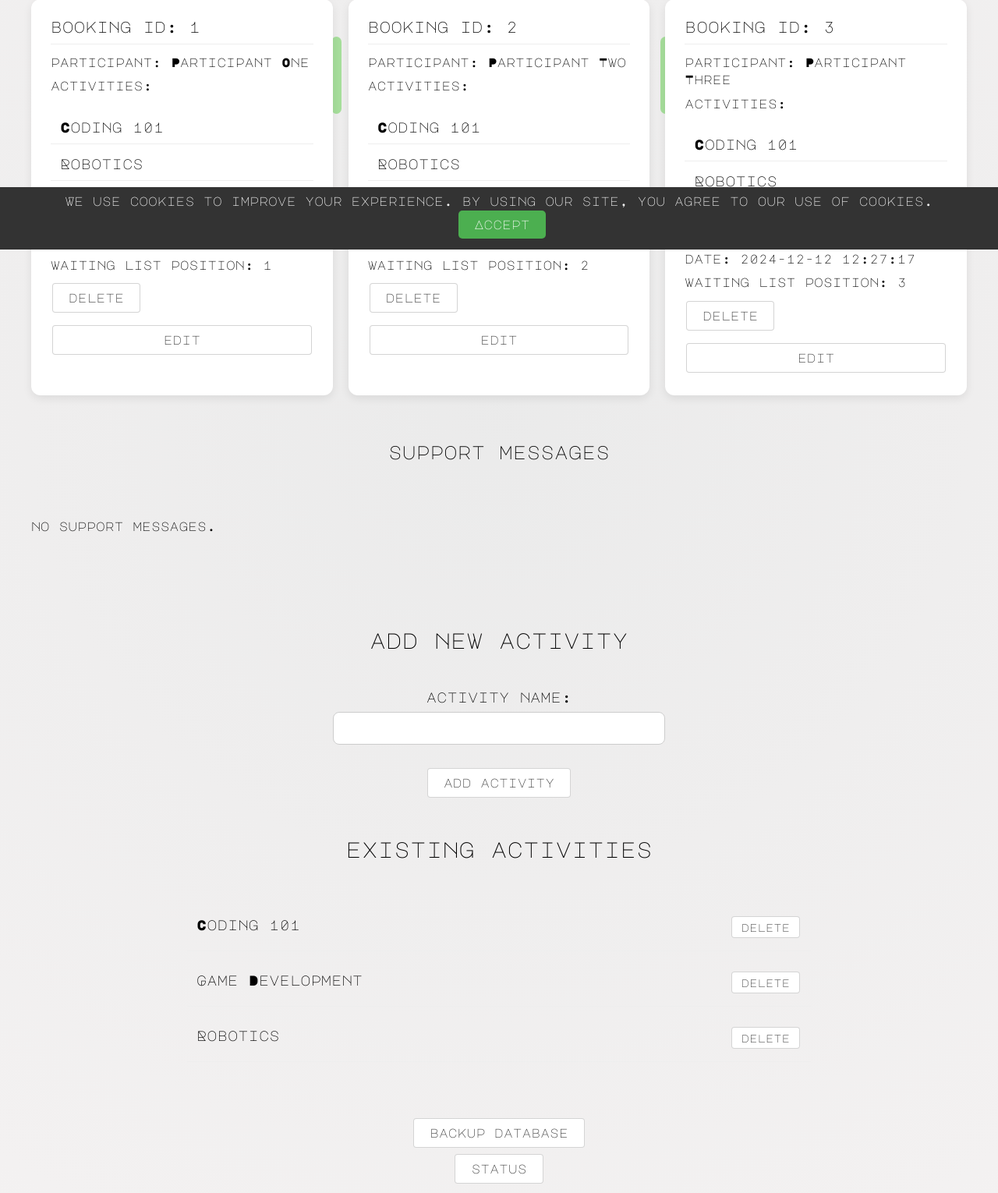
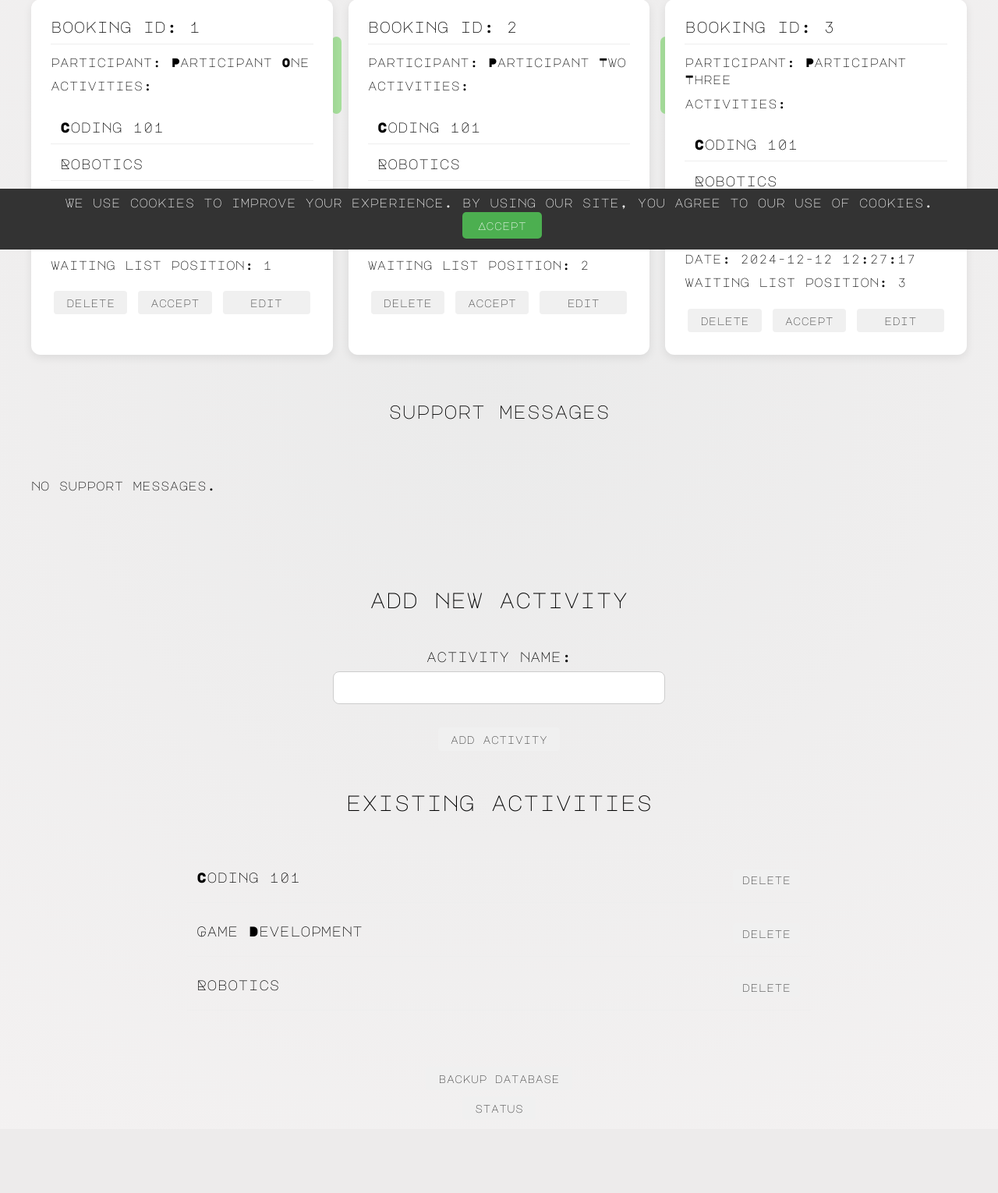
Before and after one commit to 23knightst813/Coder-Dojo, a Flask app: page /admin in a window 1280 px wide. Shown: the part 480-2010 px from the top of the page at 78% size. After the commit the page ends 1908 px from the top, so only its background shows below. Run offline with Flask 2, Linux system fonts and the light colour scheme; the visitor is signed in with stand-in values (Sample User, id 1); data comes from the database, SQL or seed files in the repository; data that the repository does not hold is empty; some web fonts are replaced.

Commit message:
Add force accept booking functionality and enhance admin interface

```diff
--- a/flaskr/app.py
+++ b/flaskr/app.py
@@ -502,6 +502,32 @@ def edit_session(booking_id):
     conn.close()
     return render_template('edit_session.html', session_data=session_data, participants=participants, activities=activities)
 
+@app.route("/admin/force_accept/<int:booking_id>", methods=["POST"])
+def force_accept_booking(booking_id):
+    if not session.get('is_admin'):
+        flash('Admin access required', 'error')
+        return redirect(url_for('home'))
+
+    conn = get_db_connection()
+    cursor = conn.cursor()
+    try:
+        # Update the booking's overflow_count to 0
+        cursor.execute('''
+            UPDATE bookings
+            SET overflow_count = 0
+            WHERE booking_id = ?
+        ''', (booking_id,))
+        conn.commit()
+        flash('Participant has been force accepted', 'success')
+    except Exception as e:
+        flash('Error processing request', 'error')
+        logging.error(f"Error force accepting booking: {e}")
+    finally:
+        conn.close()
+
+    return redirect(url_for('admin'))
+
+
 # Define the delete_session route
 @app.route('/admin/delete_session/<int:booking_id>', methods=['POST'])
 def delete_session(booking_id):
--- a/flaskr/templates/admin.html
+++ b/flaskr/templates/admin.html
@@ -35,10 +35,12 @@
             </ul>
             <p><strong>date:</strong> {{ session[6] }}</p>
             <p><strong>waiting list position:</strong> {{ session[7] }}</p>
-            <form method="post" action="{{ url_for('delete_session', booking_id=session[0]) }}">
+            <div class="button-group">
+              <form method="post" action="{{ url_for('delete_session', booking_id=session[0]) }}" style="display: inline;">
                 <button type="submit" class="btn">delete</button>
               </form>
               <a href="{{ url_for('edit_session', booking_id=session[0]) }}" class="btn">edit</a>
+            </div>
           </div>
         </div>
       {% endfor %}
@@ -72,10 +74,15 @@
             </ul>
             <p><strong>date:</strong> {{ session[6] }}</p>
             <p><strong>waiting list position:</strong> {{ session[7] }}</p>
-            <form method="post" action="{{ url_for('delete_session', booking_id=session[0]) }}">
+            <div class="button-group">
+              <form method="post" action="{{ url_for('delete_session', booking_id=session[0]) }}" style="display: inline;">
                 <button type="submit" class="btn">delete</button>
               </form>
+              <form method="post" action="{{ url_for('force_accept_booking', booking_id=session[0]) }}" style="display: inline;">
+                <button type="submit" class="btn">accept</button>
+              </form>
               <a href="{{ url_for('edit_session', booking_id=session[0]) }}" class="btn">edit</a>
+            </div>
           </div>
         </div>
       {% endfor %}
@@ -149,4 +156,33 @@
   </form>
 </div>
 
+<style>
+  .button-group {
+    display: flex;
+    justify-content: center;
+    gap: 10px;
+    margin-top: 10px;
+  }
+
+  .btn {
+    min-width: 80px;
+    padding: 8px 16px;
+    border-radius: 4px;
+    border: none;
+    background-color: #f0f0f0;
+    color: #333;
+    cursor: pointer;
+    text-align: center;
+    text-decoration: none;
+    font-size: 14px;
+    transition: background-color 0.2s;
+  }
+
+  .btn:hover {
+    background-color: #e0e0e0;
+  }
+
+
+</style>
+
 {% endblock %}
```
Lines whose indentation alone changed are shown as unchanged.
